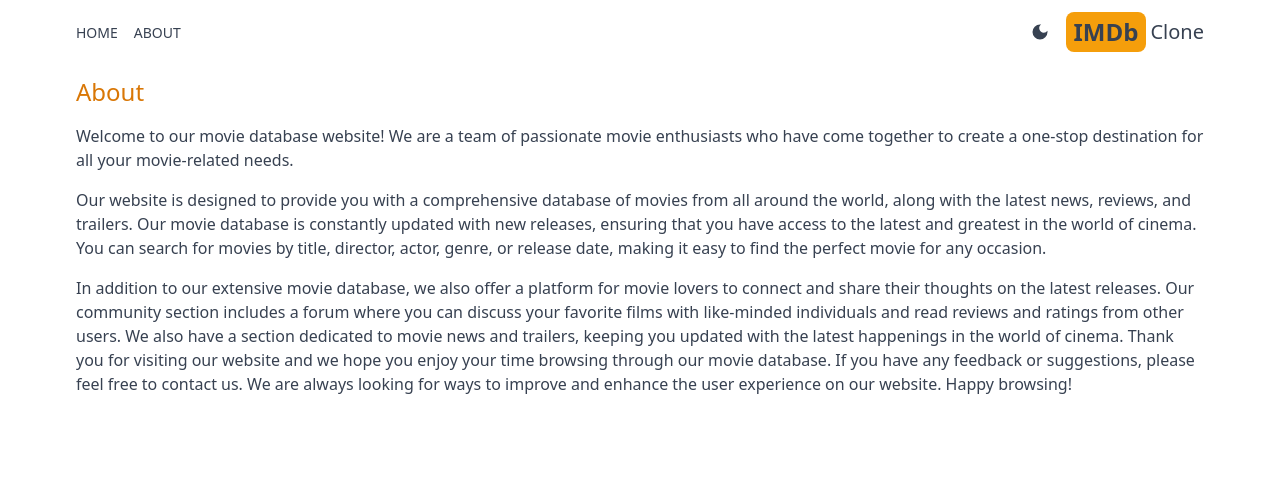
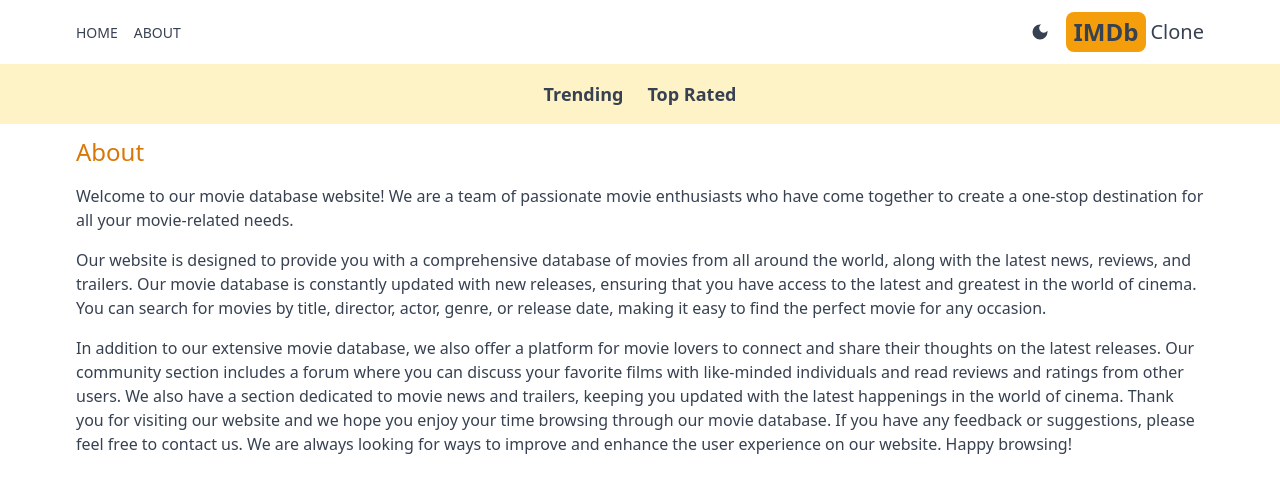
Before and after one commit to SliderCO-007/imdb-next, a Next.js app: page /about in a window 1280 px wide. Shown: the top 492 px of the page. Built offline with nearby package versions, Linux system fonts and the light colour scheme.

Commit message:
Finished navbar component

```diff
--- a/src/app/layout.js
+++ b/src/app/layout.js
@@ -2,6 +2,7 @@
 import "./globals.css";
 import Header from "@/components/Header";
 import Providers from "./Providers";
+import Navbar from "@/components/Navbar";
 
 const geistSans = localFont({
   src: "./fonts/GeistVF.woff",
@@ -27,6 +28,7 @@
       >
         <Providers>
           <Header />
+          <Navbar />
           {children}
         </Providers>
       </body>
--- /dev/null
+++ b/src/components/Navbar.jsx
@@ -0,0 +1,11 @@
+import React from 'react'
+import NavbarItem from './NavbarItem'
+
+export default function Navbar() {
+  return (
+    <div className='flex dark:bg-gray-600 bg-amber-100 p-4 lg:text-lg justify-center gap-6'>
+        <NavbarItem title="Trending" param="fetchTrending" />
+        <NavbarItem title="Top Rated" param="fetchTopRated" />
+    </div>
+  )
+}
--- /dev/null
+++ b/src/components/NavbarItem.jsx
@@ -0,0 +1,16 @@
+'use client'
+
+import Link from "next/link"
+import { useSearchParams } from "next/navigation"
+
+export default function NavbarItem({title, param}) {
+  const searchParams = useSearchParams();
+  const genre = searchParams.get('genre')
+  return (
+    <div>
+      <Link className={`hover:text-amber-600 font-semibold
+       ${genre === param ? 'underline underline-offset-8 decoration-4 decoration-amber-500 rounded-lg'
+        : ''}`} href={`/?genre=${param}`}>{title}</Link>
+    </div>
+  )
+}
```
